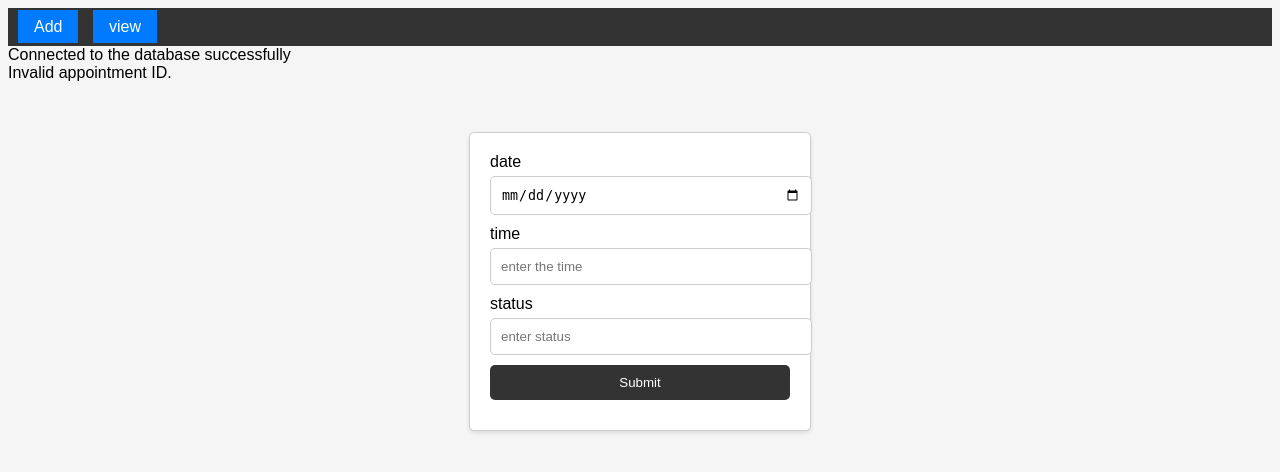
After one commit to Samirzzz/Medical-System, a PHP site: page /editappointments.php in a window 1280 px wide. The commit adds this page. Shown: the top 472 px of the page. Run offline with PHP 8.4, Linux system fonts and the light colour scheme; a stand-in replaces the project's code that opens the database connection.

Commit message:
CRUD for appointments

```diff
--- /dev/null
+++ b/editappointments.php
@@ -0,0 +1,139 @@
+<?php
+include "includes/appnavbar.php";
+include_once "includes/db.php";
+
+if (isset($_GET['Appid'])) {
+    $appid = $_GET['Appid'];
+
+    // Retrieve appointment details for editing
+    $sql = "SELECT * FROM appointments WHERE Appid = $appid";
+    $result = $conn->query($sql);
+
+    if ($result->num_rows == 1) {
+        $row = $result->fetch_assoc();
+
+
+        if (isset($_POST['submit'])) {
+            // Retrieve form data and perform necessary validation
+            $date = $_POST['date'];
+            $time = $_POST['time'];
+            $status = $_POST['status'];
+
+            // Perform the update in the database
+            $update_sql = "UPDATE appointments SET date = '$date', time = '$time', status = '$status' WHERE Appid = '$appid'";
+         $ress = mysqli_query($conn, $update_sql);
+           if($ress){
+            echo "updated successfuly";
+           }
+           else
+           {
+            echo "error in updating"  ;
+           }
+
+
+
+
+        }
+
+
+
+
+
+
+
+
+        // Display the edit form here
+        // Populate the form fields with $row data for editing
+    } else {
+        echo "Appointment not found.";
+    }
+} else {
+    echo "Invalid appointment ID.";
+}?>
+
+<!-- Display the edit form here -->
+<!DOCTYPE html>
+<html lang="en">
+<head>
+    <meta charset="UTF-8">
+    <meta name="viewport" content="width=device-width, initial-scale=1.0">
+
+    <title>Document</title>
+</head>
+<body>
+   <form action="" method = 'post' autocomplete="off">
+    <label for="d">date</label>
+    <input type="date"  placeholder="choose the date" id="d" name="date">
+    <br>
+    <label for="t">time</label>
+    <input type="text" placeholder ="enter the time" id="t" name="time">
+    <br>
+    <label for="s">status</label>
+    <input type="text" placeholder ="enter status " id="s" name="status">
+    <br>
+    <input type="submit" id="submit" name="submit">
+
+
+   </form>
+   <style>
+    /* Style for the overall form container */
+body {
+    font-family: Arial, sans-serif;
+    background-color: #f5f5f5;
+}
+
+form {
+    background-color: #fff;
+    border: 1px solid #ccc;
+    padding: 20px;
+    width: 300px;
+    margin: 0 auto;
+    margin-top: 50px;
+    border-radius: 5px;
+    box-shadow: 0 2px 4px rgba(0, 0, 0, 0.1);
+}
+
+/* Style for form labels */
+label {
+    display: block;
+    margin-bottom: 5px;
+}
+
+/* Style for input fields */
+input[type="text"],
+input[type="date"] ,
+input[type="submit"]
+{
+    width: 100%;
+    padding: 10px;
+    margin-bottom: 10px;
+    border: 1px solid #ccc;
+    border-radius: 5px;
+    transition: border-color 0.3s;
+}
+
+input[type="text"]:focus,
+input[type="date"]:focus,
+input[type="submit"]  {
+    border-color: #333;
+    outline: none;
+}
+
+/* Style for form submit button */
+input[type="submit"] {
+    background-color: #333;
+    color: #fff;
+    padding: 10px 20px;
+    border: none;
+    border-radius: 5px;
+    cursor: pointer;
+    transition: background-color 0.3s;
+}
+
+input[type="submit"]:hover {
+    background-color: #555;
+}
+
+   </style>
+</body>
+</html>
--- /dev/null
+++ b/includes/appnavbar.php
@@ -0,0 +1,37 @@
+<!DOCTYPE html>
+<html>
+<head>
+    <title>CRUD Bar Example</title>
+    <style>
+        body {
+            font-family: Arial, sans-serif;
+        }
+
+        .crud-bar {
+            background-color: #333;
+            color: #fff;
+            padding: 10px;
+        }
+
+        .button {
+            text-decoration: none;
+            background-color: #007bff;
+            color: #fff;
+            padding: 8px 16px;
+            margin-right: 10px;
+        }
+
+        .button:hover {
+            background-color: #0056b3;
+        }
+    </style>
+</head>
+<body>
+    <div class="crud-bar">
+        <a class="button" href="addevent.php">Add</a>
+        <!-- <a class="button" href="editappointments.php">edit</a> -->
+        <a class="button" href="viewappointments.php">view</a>
+        <!-- <a class="button" href="#">Delete</a> -->
+    </div>
+</body>
+</html>
--- a/includes/db.php
+++ b/includes/db.php
@@ -1,13 +1,14 @@
 <?php
-$cdb_server = 'localhost'; // Change "local host :80" to "localhost"
-$cdb_user = 'root';
-$cdb_pass = '';
-$cdb_name = 'tabiby';
+$db_server = 'localhost'; // Change "local host :80" to "localhost"
+$db_user = 'root';
+$db_pass = '';
+$db_name = 'tabiby';
 
-$cdb = mysqli_connect($cdb_server, $cdb_user, $cdb_pass, $cdb_name);
+$conn = mysqli_connect($db_server, $db_user, $db_pass, $db_name);
 
-if ($cdb) {
+if ($conn) {
     echo "Connected to the database successfully";
+    echo "<br>";
 } else {
     echo "Couldn't connect to the database: " . mysqli_connect_error();
 }
```
Also changed, not shown: addevent.php (renamed from includes/addevent.php, +4 -3 lines), deleteappointments.php (added, +17 -0 lines), viewappointments.php (added, +63 -0 lines).
